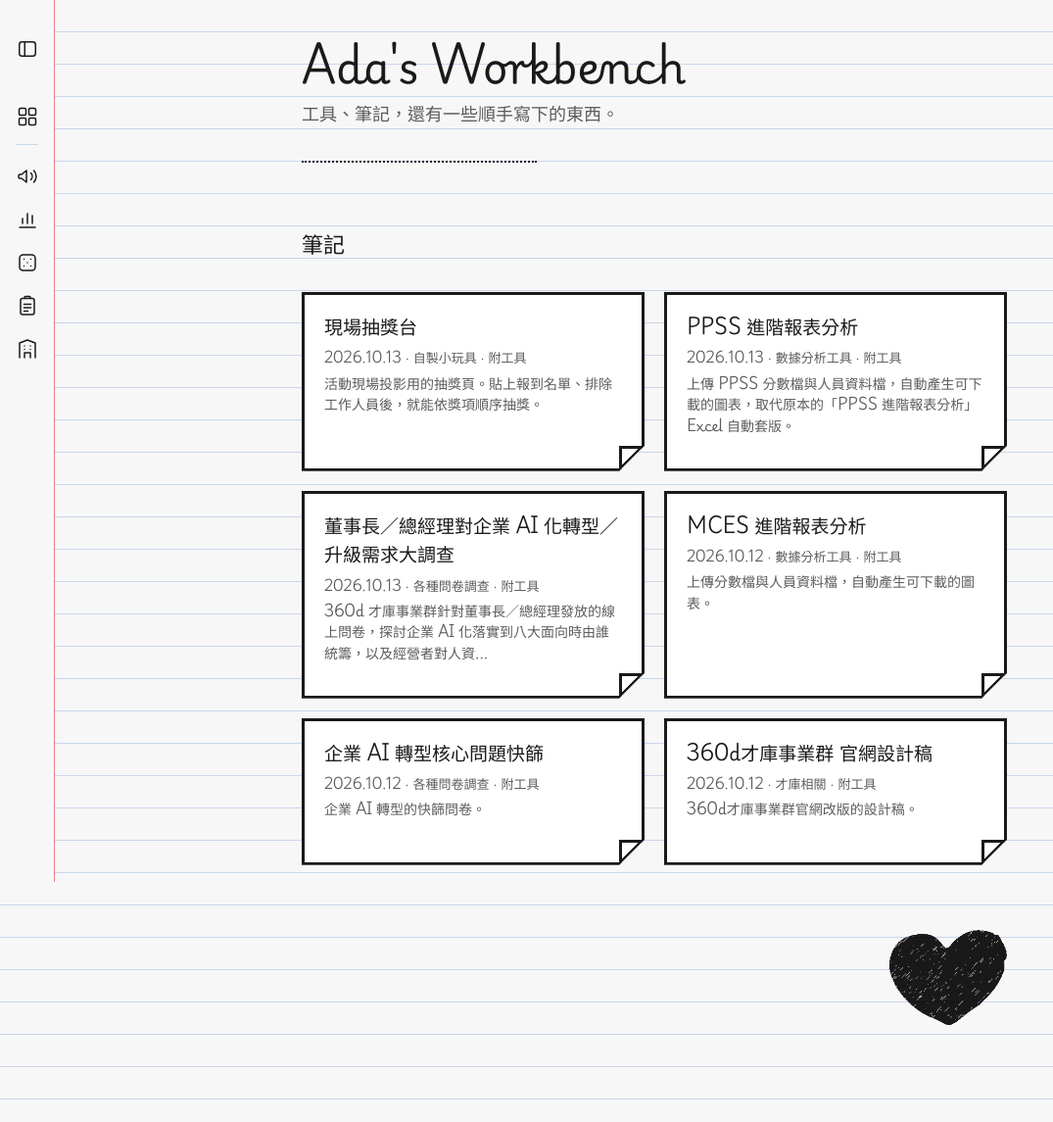
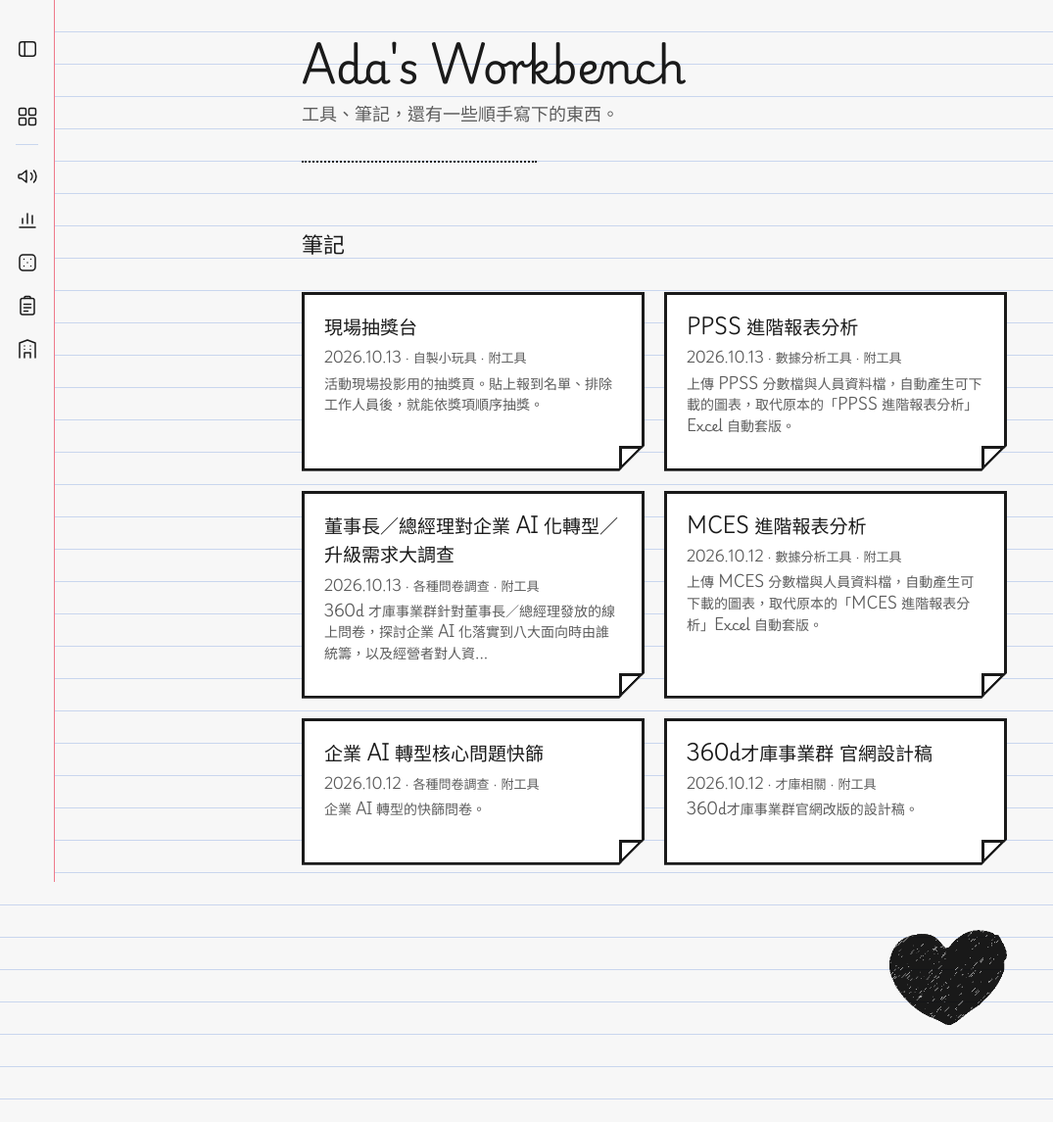
Before and after one commit to AdaSpeaking/AdaSpeaking.github.io, a Jekyll site: the page built from index.html, in a window 1280 px wide. Shown: the whole page at 98% size, without its empty margins (0-1075 px from the left). Built offline with Jekyll 4.4.1, drawn with Linux system fonts in a browser that asks for light colours; some web fonts are replaced.

Commit message:
Update _posts/2026-10-12-mces-ir.md (via Pages CMS)

```diff
--- a/_posts/2026-10-12-mces-ir.md
+++ b/_posts/2026-10-12-mces-ir.md
@@ -5,9 +5,8 @@
 tool_url: /MCES_IR/
 tool_name: MCES 進階報表分析
 ---
-上傳分數檔與人員資料檔，自動產生可下載的圖表。
+上傳 MCES 分數檔與人員資料檔，自動產生可下載的圖表，取代原本的「MCES 進階報表分析」Excel 自動套版。
 
-- 分數檔只放分數。
-- 校標的分組欄位從人員資料檔讀取，可以自訂。
-
-（使用步驟、適用情境待補）
+- 分數檔：心測後台＞報表管理＞右上角下載 Excel。
+- 人員檔：心測後台＞人員管理＞右上角下載 Excel，校標分組欄位（含 [自訂] 標籤）從這裡讀取，以人員編號對應。
+- 產出：
```
